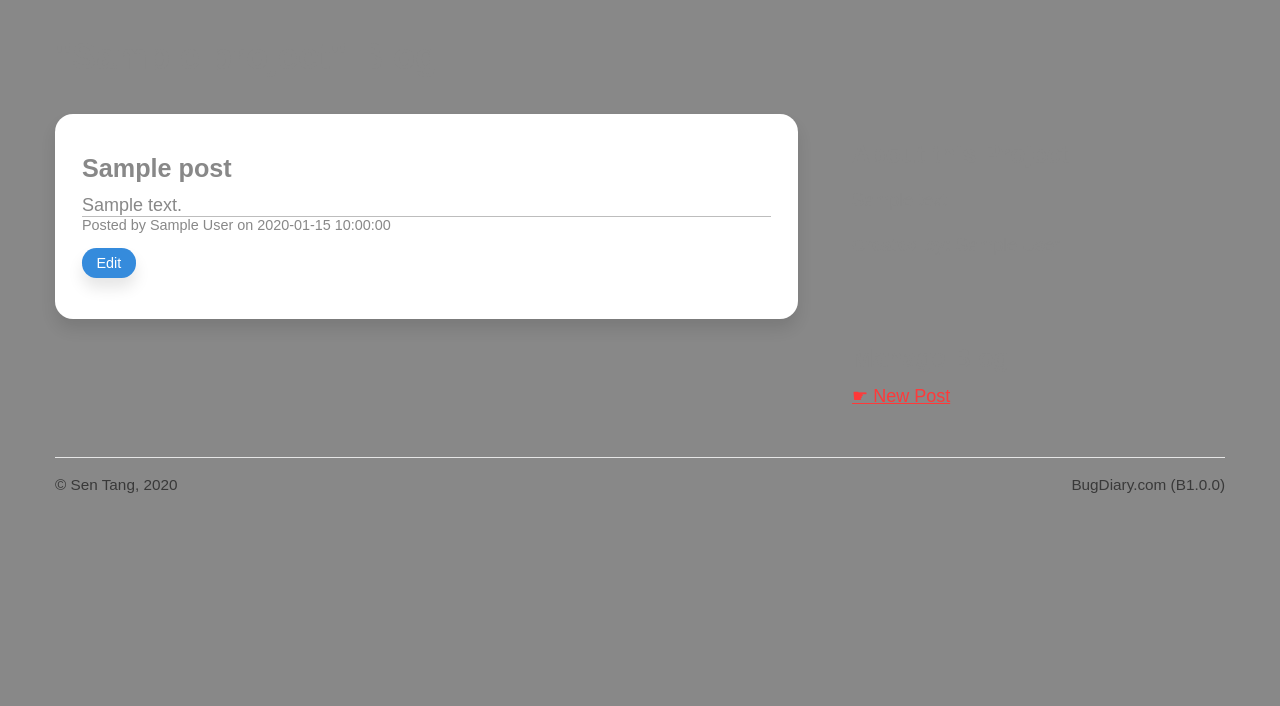
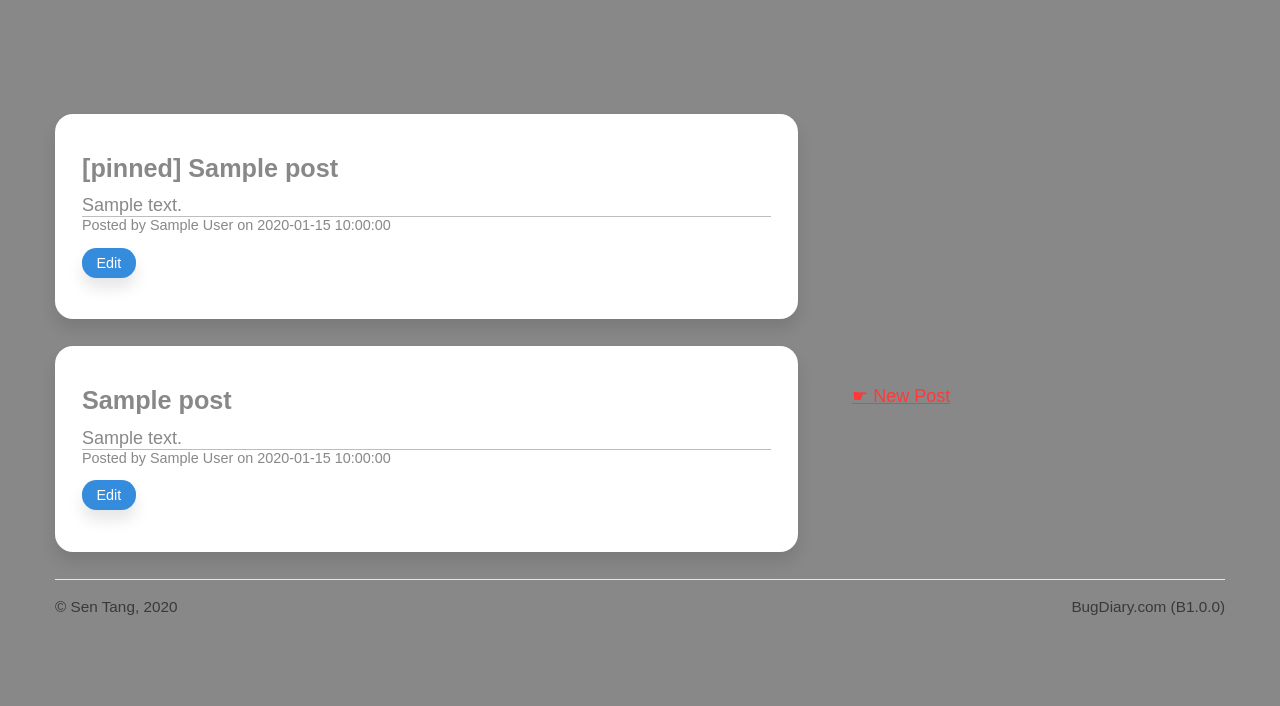
Before and after one commit to daryl-sen/bugdiary, a Flask app: page /projects/blog/# in a window 1280 px wide. Shown: the part 105-811 px from the top of the page. Before the commit the page ends 598 px from the top, so only its background shows below. Run offline with Flask 2, Linux system fonts and the light colour scheme; a user stored in the database is signed in; tables that the repository leaves empty hold one stand-in row (values such as "Sample post").

Commit message:
Working pinned blog posts

```diff
--- a/application/projects/forms.py
+++ b/application/projects/forms.py
@@ -59,6 +59,7 @@ class blog_post_form(FlaskForm):
     title = StringField()
     content = HiddenField()
     visibility = BooleanField('Visible to Public?')
+    pinned = BooleanField('Pin to the top')
     submit = SubmitField('Post')
 
 
--- a/application/projects/templates/projects/blog.html
+++ b/application/projects/templates/projects/blog.html
@@ -24,6 +24,21 @@
 <h1>"{{project.name}}" Blog</h1>
 <div class="main-aside">
     <main>
+        {% if pinned_posts != None %}
+            {% for post in pinned_posts %}
+            <div class="bg-white rounded shadowed block">
+                <h3>[pinned] {{ post.title }}</h3>
+                {{post.content|safe}}
+                <div class="author">
+                    Posted by {{post.post_author.display_name}} on {{post.date}}
+                    <br>
+                    {% if current_user.is_authenticated and current_user in project.collaborators %}
+                    <a href="{{url_for('projects.edit_post', post_url = post.permalink)}}" class="rounded shadowed button-secondary">Edit</a>
+                    {% endif %}
+                </div>
+            </div>
+            {% endfor %}
+        {% endif %}
         {% if blog_posts != None %}
             {% for post in blog_posts %}
             <div class="bg-white rounded shadowed block">
--- a/application/projects/templates/projects/blog_edit.html
+++ b/application/projects/templates/projects/blog_edit.html
@@ -28,6 +28,8 @@
                 <div id="quillEditor"></div><br>
                 {{ form.visibility }}
                 {{ form.visibility.label }}
+                {{ form.pinned }}
+                {{ form.pinned.label }}
                 {{ form.submit }}
             </form>
             <script src="{{ url_for('static', filename='js/quill.js') }}?v={{version}}"></script>
--- a/application/projects/views.py
+++ b/application/projects/views.py
@@ -129,12 +129,14 @@ def blog(project_url):
     target_project = Projects.query.filter_by(url = project_url).first()
 
     if current_user.is_authenticated and (current_user in target_project.collaborators):
+        pinned_posts = Blog_posts.query.filter_by(project = target_project.id).filter_by(pinned = 1).order_by(Blog_posts.id.desc())
         blog_posts = Blog_posts.query.filter_by(project = target_project.id).order_by(Blog_posts.id.desc())
     else:
+        pinned_posts = Blog_posts.query.filter_by(project = target_project.id).filter_by(pinned = 1).filter_by(visibility = 1).order_by(Blog_posts.id.desc())
         blog_posts = Blog_posts.query.filter_by(project = target_project.id).filter_by(visibility = 1).order_by(Blog_posts.id.desc())
 
 
-    return render_template('blog.html', blog_posts = blog_posts if blog_posts.count() != 0 else None, project = target_project)
+    return render_template('blog.html', pinned_posts = pinned_posts if pinned_posts.count() != 0 else None, blog_posts = blog_posts if blog_posts.count() != 0 else None, project = target_project)
 
 
 
@@ -168,6 +170,7 @@ def edit_post(post_url):
         target_post.title = form.title.data
         target_post.content = form.content.data
         target_post.visibility = form.visibility.data
+        target_post.pinned = form.pinned.data
         db.session.commit()
         flash('Your blog post has been editted.')
         return redirect(url_for('projects.blog', project_url = target_project.url))
```
